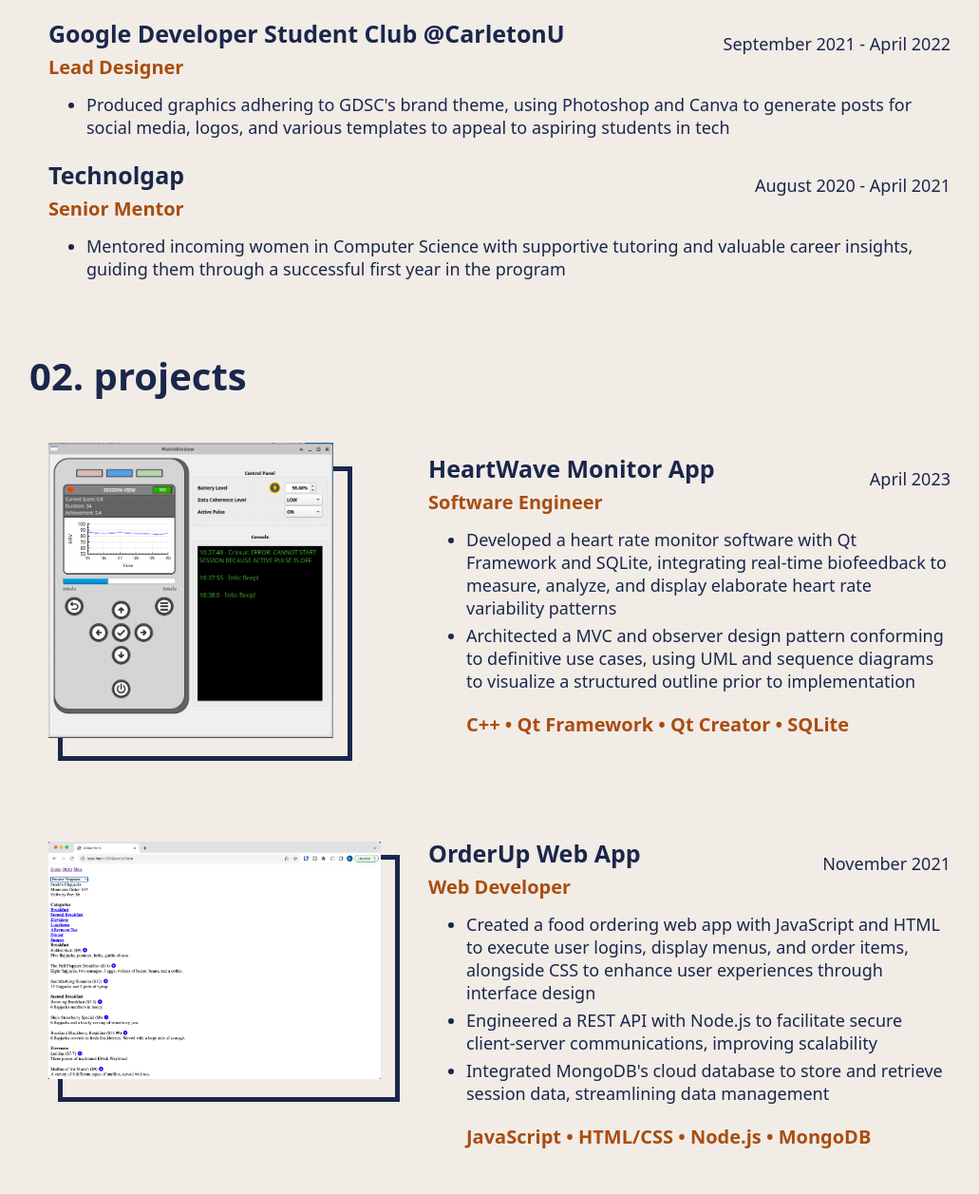
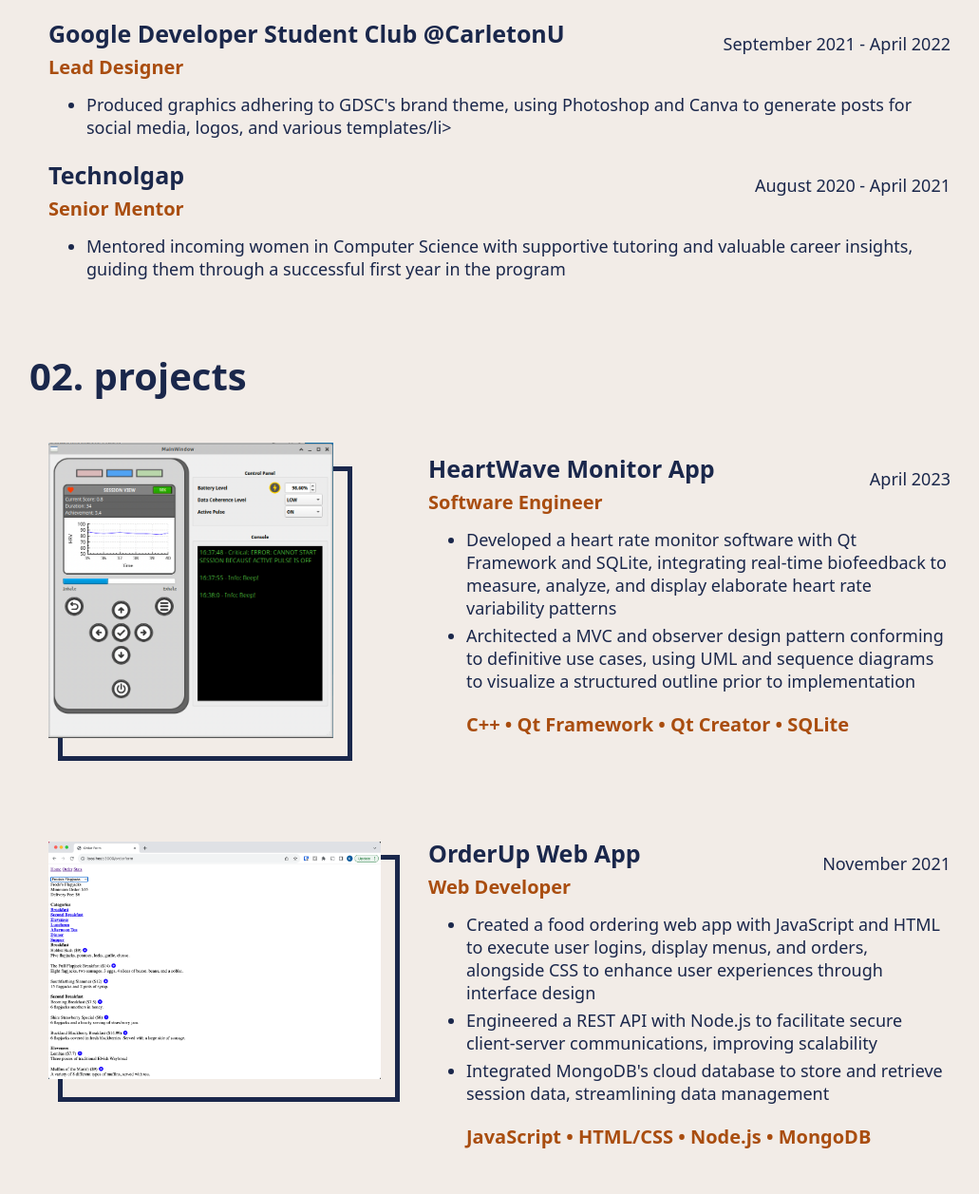
Before and after one commit to kyurijung/kyurijung.github.io, a plain HTML site: page index.html in a window 1280 px wide. Shown: the part 2075-3332 px from the top of the page at 95% size, without its empty margins (199-1230 px from the left). Drawn offline with Linux system fonts and the light colour scheme.

Commit message:
grammer2

```diff
--- a/index.html
+++ b/index.html
@@ -41,7 +41,7 @@
             <!-- About-->
             <section class="about" id="about">
                 <h2 class="subheaders about-header">00. about</h2>
-                <p class="about-text"><br>Back in 2019, I stumbled upon a UI design workshop as a curious graphic designer and fell into the fascinating world of web development. Fast-forward to today, I'm in my 4th year of a Computer Science degree at Carleton University and have had the privilege of interning at Warner Bros. Discovery and Canada Energy Regulator. My interests have gravitated towards API and backend development, as reflected in my rewarding personal projects.
+                <p class="about-text"><br>Back in 2019, I stumbled upon a UI design workshop as a curious graphic designer and fell into the fascinating world of web development. Fast-forward to today, I'm in my 4th year of a Computer Science degree at Carleton University and had the privilege of interning at Warner Bros. Discovery and Canada Energy Regulator. My interests have gravitated towards API and backend development, as reflected in my rewarding personal projects.
                     <br><br>Beyond coding, I'm a culinary adventurer, avid podcast listener, and aspiring guitarist. Read more about my tech journey below, connect with me on LinkedIn, or check out my projects on GitHub :)
                 </p>
                 <img class="portrait" src="assets/img/portrait.png" alt="Kyuri's portrait">
@@ -82,7 +82,7 @@
                     <h3 class="dates">September 2021 - April 2022</h3>
                     <ul class="bullet-points">
                         <li class="point">Produced graphics adhering to GDSC's brand theme, using Photoshop and Canva to generate posts for social
-                            media, logos, and various templates to appeal to aspiring students in tech</li>
+                            media, logos, and various templates/li>
                     </ul>
                 </div>
                 <div class="experience-item last">
@@ -124,8 +124,8 @@
                         <h3 class="role">Web Developer</h3>
                         <h3 class="dates">November 2021</h3>
                         <ul class="bullet-points">
-                            <li class="point">Created a food ordering web app with JavaScript and HTML to execute user logins, display menus, and order
-                                items, alongside CSS to enhance user experiences through interface design</li>
+                            <li class="point">Created a food ordering web app with JavaScript and HTML to execute user logins, display menus, and orders,
+                                 alongside CSS to enhance user experiences through interface design</li>
                             <li class="point">Engineered a REST API with Node.js to facilitate secure client-server communications, improving scalability</li>
                             <li class="point">Integrated MongoDB's cloud database to store and retrieve session data, streamlining data management</li>
                         </ul>
```
